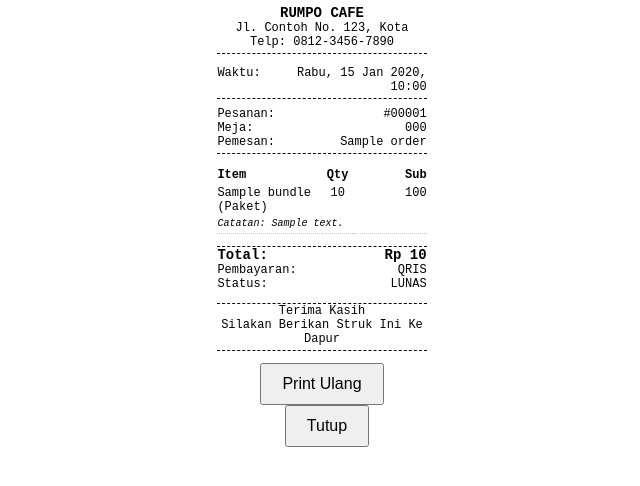
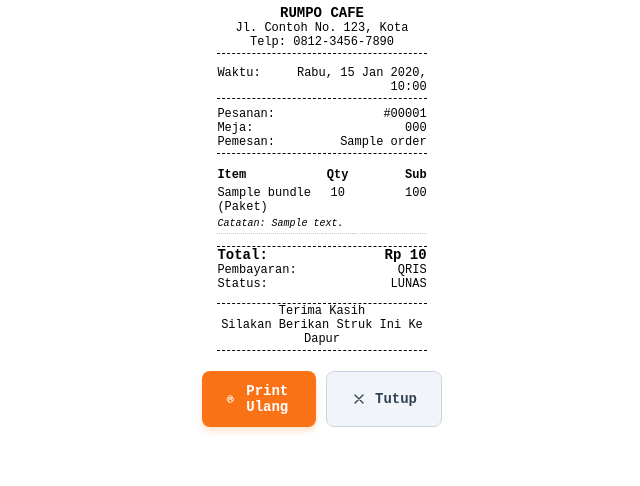
Before and after one commit to naldi11/POS-F-B-, a Laravel app: page /order/1/print in a window 1280 px wide. Shown: the top 486 px of the page, without its empty margins (318-958 px from the left). Run offline with Laravel 12, Linux system fonts and the light colour scheme; tables that the repository leaves empty hold one stand-in row (values such as "Sample post"); some libraries are stand-ins or nearby versions.

Commit message:
style: improve print receipt buttons UI

```diff
--- a/resources/views/print/order.blade.php
+++ b/resources/views/print/order.blade.php
@@ -121,9 +121,44 @@
             <div>Silakan Berikan Struk Ini Ke Dapur</div>
         </div>
 
-        <div class="text-center mt-4 no-print">
-            <button onclick="window.print()" style="padding: 10px 20px; font-size: 16px; cursor: pointer;">Print Ulang</button>
-            <button onclick="window.close()" style="padding: 10px 20px; font-size: 16px; cursor: pointer; margin-left: 10px;">Tutup</button>
+        <div class="text-center mt-4 no-print" style="display: flex; justify-content: center; gap: 10px; margin-top: 20px;">
+            <button onclick="window.print()" style="
+                background-color: #f97316;
+                color: #ffffff;
+                border: none;
+                padding: 12px 24px;
+                font-size: 14px;
+                font-weight: bold;
+                border-radius: 8px;
+                cursor: pointer;
+                box-shadow: 0 4px 6px rgba(249, 115, 22, 0.2);
+                transition: background-color 0.2s, transform 0.1s;
+                font-family: inherit;
+                display: flex;
+                align-items: center;
+                gap: 8px;
+            " onmouseover="this.style.backgroundColor='#ea580c'" onmouseout="this.style.backgroundColor='#f97316'" onmousedown="this.style.transform='scale(0.95)'" onmouseup="this.style.transform='scale(1)'">
+                <svg style="width: 16px; height: 16px;" fill="none" stroke="currentColor" viewBox="0 0 24 24"><path stroke-linecap="round" stroke-linejoin="round" stroke-width="2" d="M17 17h2a2 2 0 002-2v-4a2 2 0 00-2-2H5a2 2 0 00-2 2v4a2 2 0 002 2h2m2 4h6a2 2 0 002-2v-4a2 2 0 00-2-2H9a2 2 0 00-2 2v4a2 2 0 002 2zm8-12V5a2 2 0 00-2-2H9a2 2 0 00-2 2v4h10z"></path></svg>
+                Print Ulang
+            </button>
+            <button onclick="window.close()" style="
+                background-color: #f1f5f9;
+                color: #334155;
+                border: 1px solid #cbd5e1;
+                padding: 12px 24px;
+                font-size: 14px;
+                font-weight: bold;
+                border-radius: 8px;
+                cursor: pointer;
+                transition: background-color 0.2s, transform 0.1s;
+                font-family: inherit;
+                display: flex;
+                align-items: center;
+                gap: 8px;
+            " onmouseover="this.style.backgroundColor='#e2e8f0'" onmouseout="this.style.backgroundColor='#f1f5f9'" onmousedown="this.style.transform='scale(0.95)'" onmouseup="this.style.transform='scale(1)'">
+                <svg style="width: 16px; height: 16px;" fill="none" stroke="currentColor" viewBox="0 0 24 24"><path stroke-linecap="round" stroke-linejoin="round" stroke-width="2" d="M6 18L18 6M6 6l12 12"></path></svg>
+                Tutup
+            </button>
         </div>
     </div>
 
```
